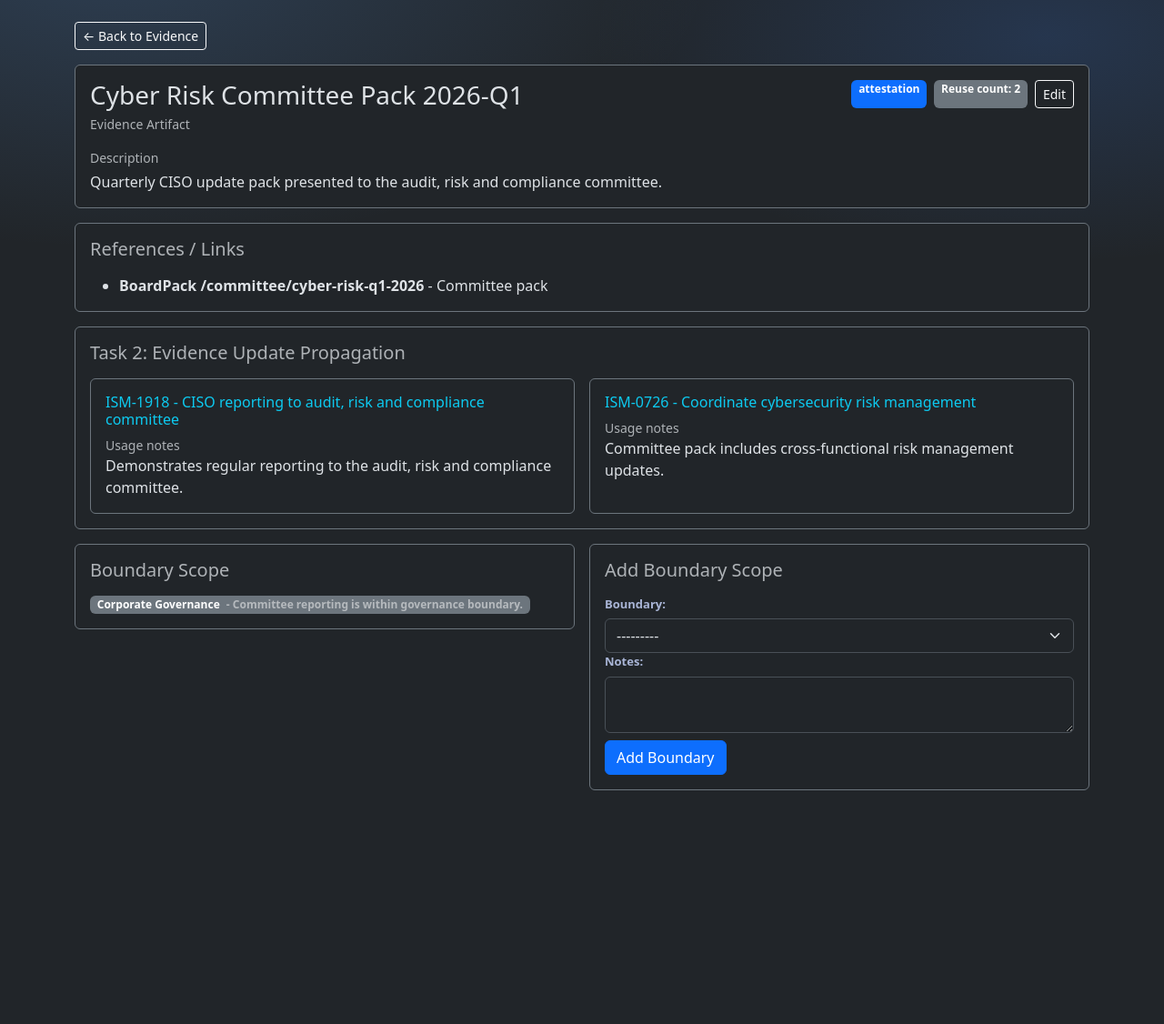
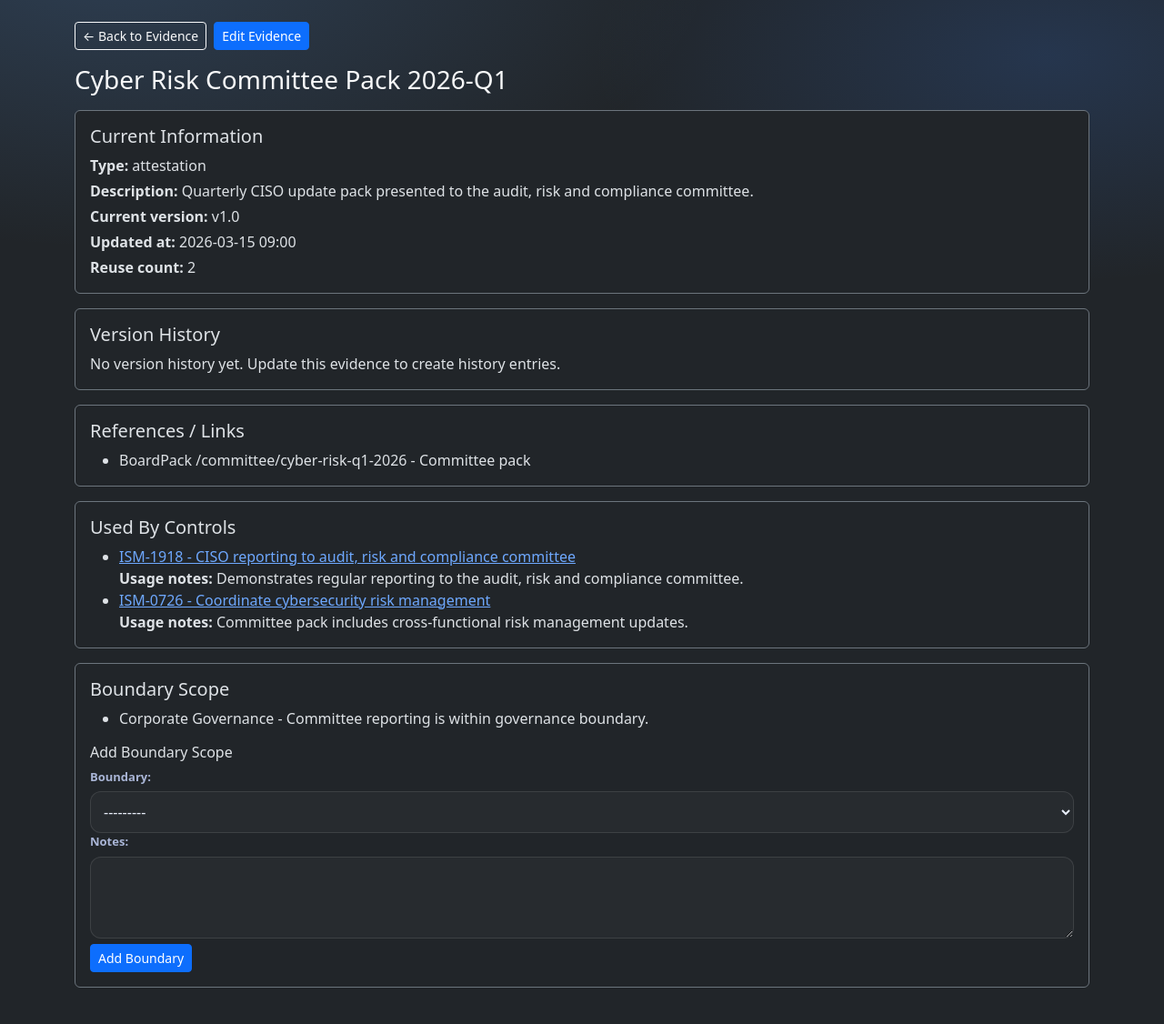
Before and after one commit to liutuo368/irap_compliance, a Django app: page /evidence/5/ in a window 1280 px wide. Shown: the part 57-1183 px from the top of the page at 91% size. Before the commit the page ends 926 px from the top, so only its background shows below. Run offline with Django 5.2, Linux system fonts and the light colour scheme; data comes from the database, SQL or seed files in the repository; both versions use the stored data as it was after the commit.

Commit message:
Added version control

```diff
--- a/irap/forms.py
+++ b/irap/forms.py
@@ -1,68 +1,57 @@
 from django import forms
-from .models import Evidence, Boundary
+from .models import Evidence, EvidenceUsage, Boundary, BoundaryAssociation, EvidenceLink
 
 class LinkExistingEvidenceForm(forms.Form):
     evidence = forms.ModelChoiceField(
         queryset=Evidence.objects.all().order_by("name"),
-        empty_label="Select existing evidence",
-        widget=forms.Select(attrs={"class": "form-select"}),
+        empty_label="Select existing evidence"
     )
     notes = forms.CharField(
         required=False,
-        widget=forms.Textarea(attrs={"rows": 3, "class": "form-control"}),
+        widget=forms.Textarea(attrs={"rows": 3})
     )
 
 
 class CreateEvidenceAndLinkForm(forms.ModelForm):
     usage_notes = forms.CharField(
         required=False,
-        widget=forms.Textarea(attrs={"rows": 3, "class": "form-control"}),
+        widget=forms.Textarea(attrs={"rows": 3}),
         label="Why this evidence supports the control"
     )
     url_or_reference = forms.CharField(
         required=False,
-        widget=forms.Textarea(attrs={"rows": 2, "class": "form-control"}),
+        widget=forms.Textarea(attrs={"rows": 2}),
         label="Evidence link / reference"
     )
     link_description = forms.CharField(
         required=False,
-        widget=forms.Textarea(attrs={"rows": 2, "class": "form-control"}),
+        widget=forms.Textarea(attrs={"rows": 2}),
         label="Link description"
     )
 
     class Meta:
         model = Evidence
         fields = ["name", "type", "description"]
-        widgets = {
-            "name": forms.TextInput(attrs={"class": "form-control"}),
-            "type": forms.Select(attrs={"class": "form-select"}),
-            "description": forms.Textarea(attrs={"rows": 4, "class": "form-control"}),
-        }
 
 
-class EditEvidenceForm(forms.ModelForm):
-    """
-    Edit only the evidence artifact metadata.
-    Relationship-level justifications (EvidenceUsage.notes, BoundaryAssociation.notes)
-    are edited through the control/evidence relationship UIs.
-    """
+class AddBoundaryToEvidenceForm(forms.Form):
+    boundary = forms.ModelChoiceField(
+        queryset=Boundary.objects.all().order_by("name")
+    )
+    notes = forms.CharField(
+        required=False,
+        widget=forms.Textarea(attrs={"rows": 2})
+    )
+
+
+class EvidenceEditForm(forms.ModelForm):
+    change_note = forms.CharField(
+        required=False,
+        widget=forms.Textarea(attrs={"rows": 2}),
+        label="Change note",
+        help_text="Describe what changed in this update."
+    )
 
     class Meta:
         model = Evidence
         fields = ["name", "type", "description"]
-        widgets = {
-            "name": forms.TextInput(attrs={"class": "form-control"}),
-            "type": forms.Select(attrs={"class": "form-select"}),
-            "description": forms.Textarea(attrs={"rows": 4, "class": "form-control"}),
-        }
-
-
-class AddBoundaryToEvidenceForm(forms.Form):
-    boundary = forms.ModelChoiceField(
-        queryset=Boundary.objects.all().order_by("name"),
-        widget=forms.Select(attrs={"class": "form-select"}),
-    )
-    notes = forms.CharField(
-        required=False,
-        widget=forms.Textarea(attrs={"rows": 2, "class": "form-control"}),
-    )
--- a/irap/views.py
+++ b/irap/views.py
@@ -3,10 +3,10 @@ from django.db import IntegrityError
 from django.contrib import messages
 from .models import Control, Evidence, EvidenceUsage, EvidenceLink, BoundaryAssociation
 from .forms import (
+    LinkExistingEvidenceForm,
+    CreateEvidenceAndLinkForm,
     AddBoundaryToEvidenceForm,
-    CreateEvidenceAndLinkForm,
-    EditEvidenceForm,
-    LinkExistingEvidenceForm,
+    EvidenceEditForm,
 )
 from django.db.models import Count
 
@@ -99,6 +99,7 @@ def evidence_detail(request, pk):
             "links",
             "evidence_usages__control__control_set",
             "boundary_associations__boundary",
+            "history_entries",
         ),
         pk=pk,
     )
@@ -106,11 +107,18 @@ def evidence_detail(request, pk):
     boundary_form = AddBoundaryToEvidenceForm()
 
     reuse_count = evidence.evidence_usages.count()
+    history_entries = evidence.history_entries.all()
+    selected_history = None
+    history_id = request.GET.get("history")
+    if history_id:
+        selected_history = history_entries.filter(pk=history_id).first()
 
     context = {
         "evidence": evidence,
         "reuse_count": reuse_count,
         "boundary_form": boundary_form,
+        "history_entries": history_entries,
+        "selected_history": selected_history,
     }
     return render(request, "irap/evidence_detail.html", context)
 
@@ -119,17 +127,17 @@ def evidence_edit(request, pk):
     evidence = get_object_or_404(Evidence, pk=pk)
 
     if request.method == "POST":
-        form = EditEvidenceForm(request.POST, instance=evidence)
+        form = EvidenceEditForm(request.POST, instance=evidence)
         if form.is_valid():
-            form.save()
-            messages.success(request, "Evidence updated successfully.")
+            evidence_obj = form.save(commit=False)
+            evidence_obj._change_note = form.cleaned_data.get("change_note", "")
+            evidence_obj.save()
+            messages.success(request, "Evidence updated with version history.")
             return redirect("irap:evidence_detail", pk=evidence.pk)
+    else:
+        form = EvidenceEditForm(instance=evidence)
 
-        messages.warning(request, "Please correct the errors below.")
-    else:
-        form = EditEvidenceForm(instance=evidence)
-
-    return render(request, "irap/evidence_edit.html", {"evidence": evidence, "form": form})
+    return render(request, "irap/evidence_edit.html", {"form": form, "evidence": evidence})
 
 
 def add_boundary_to_evidence(request, evidence_id):
--- a/templates/irap/evidence_detail.html
+++ b/templates/irap/evidence_detail.html
@@ -1,114 +1,131 @@
 {% extends 'base.html' %}
 
-{% block title %}{{ evidence.name }}{% endblock %}
+{% block title %}Evidence Detail{% endblock %}
 
 {% block content %}
-  <div class="mb-3">
+  <div class="mb-3 d-flex gap-2 flex-wrap">
     <a class="btn btn-outline-light btn-sm" href="{% url 'irap:evidence_list' %}">&larr; Back to Evidence</a>
+    <a class="btn btn-primary btn-sm" href="{% url 'irap:evidence_edit' evidence.pk %}">Edit Evidence</a>
+  </div>
+
+  <div class="d-flex align-items-center justify-content-between mb-3">
+    <h1 class="h3 mb-0">{{ evidence.name }}</h1>
   </div>
 
   <div class="card bg-dark border-secondary mb-3">
     <div class="card-body">
-      <div class="d-flex align-items-start justify-content-between gap-3 flex-wrap">
-        <div>
-          <h1 class="h3 mb-1">{{ evidence.name }}</h1>
-          <div class="text-muted small">Evidence Artifact</div>
-        </div>
-
-        <div class="d-flex gap-2 flex-wrap justify-content-end">
-          <span class="badge text-bg-primary">{{ evidence.type }}</span>
-          <span class="badge text-bg-secondary">Reuse count: <strong>{{ reuse_count }}</strong></span>
-          <a class="btn btn-outline-light btn-sm" href="{% url 'irap:evidence_edit' evidence.pk %}">Edit</a>
-        </div>
-      </div>
-
-      <div class="mt-3">
-        <div class="text-muted small mb-1">Description</div>
-        <div>{{ evidence.description|default:"-" }}</div>
-      </div>
+      <h2 class="h5">Current Information</h2>
+      <p class="mb-1"><strong>Type:</strong> {{ evidence.type }}</p>
+      <p class="mb-1"><strong>Description:</strong> {{ evidence.description|default:"-" }}</p>
+      <p class="mb-1"><strong>Current version:</strong> {{ evidence.version }}</p>
+      <p class="mb-1"><strong>Updated at:</strong> {{ evidence.updated_at|date:"Y-m-d H:i" }}</p>
+      <p class="mb-0"><strong>Reuse count:</strong> {{ reuse_count }}</p>
     </div>
   </div>
 
   <div class="card bg-dark border-secondary mb-3">
     <div class="card-body">
-      <h2 class="h5 text-muted mb-3">References / Links</h2>
+      <h2 class="h5">Version History</h2>
+      {% if history_entries %}
+        <div class="table-responsive">
+          <table class="table table-dark table-striped table-hover align-middle mb-0">
+            <thead>
+              <tr>
+                <th>Version</th>
+                <th>Change Note</th>
+                <th>Created At</th>
+                <th></th>
+              </tr>
+            </thead>
+            <tbody>
+              {% for entry in history_entries %}
+                <tr>
+                  <td>{{ entry.version }}</td>
+                  <td>{{ entry.change_note|default:"-" }}</td>
+                  <td>{{ entry.created_at|date:"Y-m-d H:i" }}</td>
+                  <td>
+                    <a class="btn btn-outline-info btn-sm" href="{% url 'irap:evidence_detail' evidence.pk %}?history={{ entry.pk }}">
+                      View Snapshot
+                    </a>
+                  </td>
+                </tr>
+              {% endfor %}
+            </tbody>
+          </table>
+        </div>
+      {% else %}
+        <p class="mb-0">No version history yet. Update this evidence to create history entries.</p>
+      {% endif %}
+    </div>
+  </div>
 
+  {% if selected_history %}
+    <div class="card bg-dark border-secondary mb-3">
+      <div class="card-body">
+        <h2 class="h5">Snapshot {{ selected_history.version }} (Read-only)</h2>
+        <p class="mb-1"><strong>Name:</strong> {{ selected_history.snapshot.name|default:"-" }}</p>
+        <p class="mb-1"><strong>Type:</strong> {{ selected_history.snapshot.type|default:"-" }}</p>
+        <p class="mb-1"><strong>Description:</strong> {{ selected_history.description|default:"-" }}</p>
+        <p class="mb-0"><strong>Change note:</strong> {{ selected_history.change_note|default:"-" }}</p>
+      </div>
+    </div>
+  {% endif %}
+
+  <div class="card bg-dark border-secondary mb-3">
+    <div class="card-body">
+      <h2 class="h5">References / Links</h2>
       {% if evidence.links.all %}
         <ul class="mb-0">
           {% for link in evidence.links.all %}
-            <li>
-              <strong>{{ link.url_or_reference }}</strong>
-              {% if link.description %} - {{ link.description }}{% endif %}
-            </li>
+            <li>{{ link.url_or_reference }}{% if link.description %} - {{ link.description }}{% endif %}</li>
           {% endfor %}
         </ul>
       {% else %}
-        <div class="alert alert-secondary mb-0">No links recorded.</div>
+        <p class="mb-0">No links recorded.</p>
       {% endif %}
     </div>
   </div>
 
   <div class="card bg-dark border-secondary mb-3">
     <div class="card-body">
-      <h2 class="h5 text-muted mb-3">Task 2: Evidence Update Propagation</h2>
-
+      <h2 class="h5">Used By Controls</h2>
       {% if evidence.evidence_usages.all %}
-        <div class="row g-3">
+        <ul class="mb-0">
           {% for usage in evidence.evidence_usages.all %}
-            <div class="col-md-6">
-              <div class="card bg-transparent border-secondary h-100">
-                <div class="card-body">
-                  <h3 class="h6 mb-2">
-                    <a class="link-info text-decoration-none" href="{% url 'irap:control_detail' usage.control.pk %}">
+            <li>
+              <a href="{% url 'irap:control_detail' usage.control.pk %}">
                 {{ usage.control.control_id }} - {{ usage.control.name }}
               </a>
-                  </h3>
-                  <div class="text-muted small">Usage notes</div>
-                  <div>{{ usage.notes|default:"-" }}</div>
-                </div>
-              </div>
-            </div>
+              <br>
+              <strong>Usage notes:</strong> {{ usage.notes|default:"-" }}
+            </li>
           {% endfor %}
-        </div>
+        </ul>
       {% else %}
-        <div class="alert alert-secondary mb-0">This evidence is not linked to any controls yet.</div>
+        <p class="mb-0">This evidence is not linked to any controls yet.</p>
       {% endif %}
     </div>
   </div>
 
-  <div class="row g-3">
-    <div class="col-md-6">
   <div class="card bg-dark border-secondary mb-3">
     <div class="card-body">
-          <h2 class="h5 text-muted mb-3">Boundary Scope</h2>
+      <h2 class="h5">Boundary Scope</h2>
+      {% if evidence.boundary_associations.all %}
+        <ul>
+          {% for assoc in evidence.boundary_associations.all %}
+            <li>{{ assoc.boundary.name }}{% if assoc.notes %} - {{ assoc.notes }}{% endif %}</li>
+          {% endfor %}
+        </ul>
+      {% else %}
+        <p>No boundary scope assigned.</p>
+      {% endif %}
 
-          {% if evidence.boundary_associations.all %}
-            <div class="d-flex flex-wrap gap-2">
-              {% for assoc in evidence.boundary_associations.all %}
-                <span class="badge text-bg-secondary">
-                  {{ assoc.boundary.name }}
-                  {% if assoc.notes %}<span class="text-white-50 ms-1">- {{ assoc.notes }}</span>{% endif %}
-                </span>
-              {% endfor %}
-            </div>
-          {% else %}
-            <div class="alert alert-secondary mb-0">No boundary scope assigned.</div>
-          {% endif %}
-        </div>
-      </div>
-    </div>
-
-    <div class="col-md-6">
-      <div class="card bg-dark border-secondary mb-3">
-        <div class="card-body">
-          <h2 class="h5 text-muted mb-3">Add Boundary Scope</h2>
+      <h3 class="h6 mt-3">Add Boundary Scope</h3>
       <form method="post" action="{% url 'irap:add_boundary_to_evidence' evidence.pk %}">
         {% csrf_token %}
         {{ boundary_form.as_p }}
-            <button class="btn btn-primary mt-2" type="submit">Add Boundary</button>
+        <button class="btn btn-primary btn-sm" type="submit">Add Boundary</button>
       </form>
     </div>
   </div>
-    </div>
-  </div>
 {% endblock %}
--- a/templates/irap/evidence_edit.html
+++ b/templates/irap/evidence_edit.html
@@ -13,6 +13,8 @@
 
   <div class="card bg-dark border-secondary mb-3">
     <div class="card-body">
+    <p class="mb-1"><strong>Current version:</strong> {{ evidence.version }}</p>
+    <p class="mb-3"><strong>Last updated:</strong> {{ evidence.updated_at|date:"Y-m-d H:i" }}</p>
     <form method="post" action="">
       {% csrf_token %}
 
```
Also changed, not shown: irap/models.py (+71 -0 lines), db.sqlite3, irap/migrations/0003_evidence_version_and_history.py (added). Lines whose indentation alone changed are shown as unchanged.
